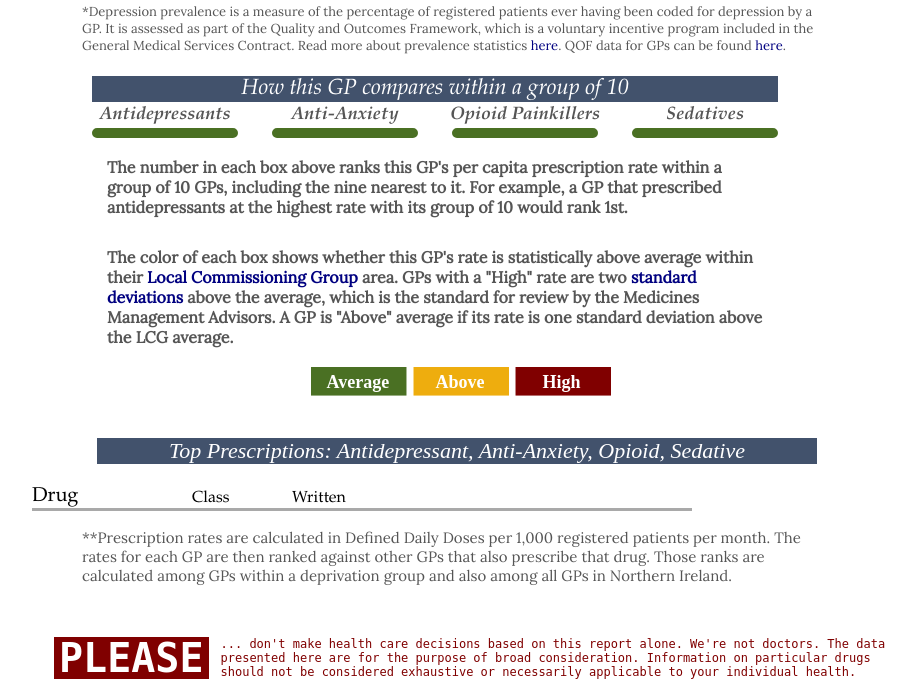
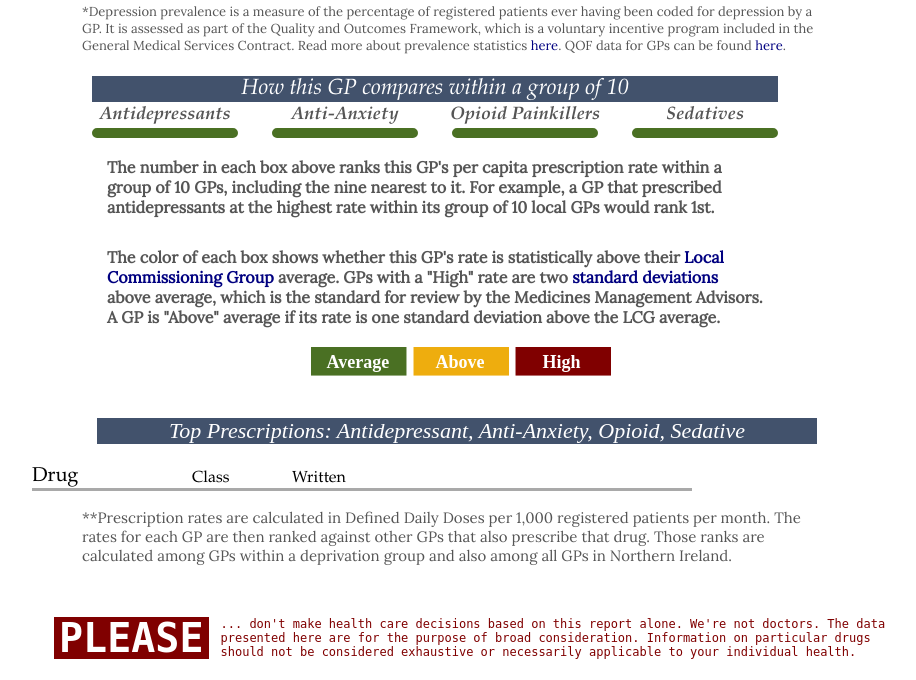
Before and after one commit to hobbes7878/nir-prescription-app, a Django app: template prescript/templates/rx/gp.html in a window 1280 px wide. Shown: the part 235-915 px from the top of the page, without its empty margins (183-1099 px from the left). Run offline with Django 3.2, Linux system fonts and the light colour scheme; the template is opened without the code that fills it, so the values that code supplies are empty; some libraries are stand-ins or nearby versions.

Commit message:
3/5/2014 gp21

```diff
--- a/prescript/templates/rx/gp.html
+++ b/prescript/templates/rx/gp.html
@@ -144,8 +144,8 @@
 			</tr>
 			<tr>
 				<td id="comp_key_td" colspan="4">
-					<p>The number in each box above ranks this GP's per capita prescription rate within a group of 10 GPs, including the nine nearest to it. For example, a GP that prescribed antidepressants at the highest rate with its group of 10 would rank 1st.
-					<p>The color of each box shows whether this GP's rate is statistically above average within their <a href="http://www.hscboard.hscni.net/lcg/" target="_blank">Local Commissioning Group</a> area. GPs with a "High" rate are two <a href="http://en.wikipedia.org/wiki/68%E2%80%9395%E2%80%9399.7_rule" target="_blank">standard deviations</a> above the average, which is the standard for review by the Medicines Management Advisors. A GP is "Above" average if its rate is one standard deviation above the LCG average.
+					<p>The number in each box above ranks this GP's per capita prescription rate within a group of 10 GPs, including the nine nearest to it. For example, a GP that prescribed antidepressants at the highest rate within its group of 10 local GPs would rank 1st.
+					<p>The color of each box shows whether this GP's rate is statistically above their <a href="http://www.hscboard.hscni.net/lcg/" target="_blank">Local Commissioning Group</a> average. GPs with a "High" rate are two <a href="http://en.wikipedia.org/wiki/68%E2%80%9395%E2%80%9399.7_rule" target="_blank">standard deviations</a> above average, which is the standard for review by the Medicines Management Advisors. A GP is "Above" average if its rate is one standard deviation above the LCG average.
 					<br><br>
 					<svg
 				   width="300"
```
